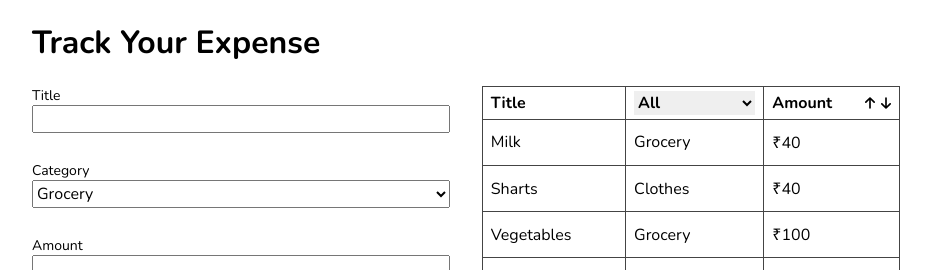
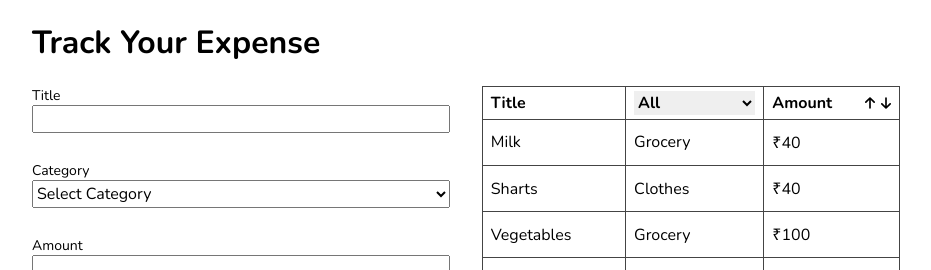
Before and after one commit to coderkaziarif/basics-form-handling, a React (Vite) app: page / in a window 1280 px wide. Shown: the top 270 px of the page, without its empty margins (158-1089 px from the left). Built offline with nearby package versions, Linux system fonts and the light colour scheme.

Commit message:
default option set

```diff
--- a/src/components/ExpenseForm.jsx
+++ b/src/components/ExpenseForm.jsx
@@ -119,6 +119,7 @@ export default function ExpenseForm({ setExpenses }) {
         onChange={handleChage}
         error={errors.category}
         options={["Grocery", "Clothes", "Bills", "Education", "Medicine"]}
+        defaultOptions="Select Category"
       />
 
       <Input
```
